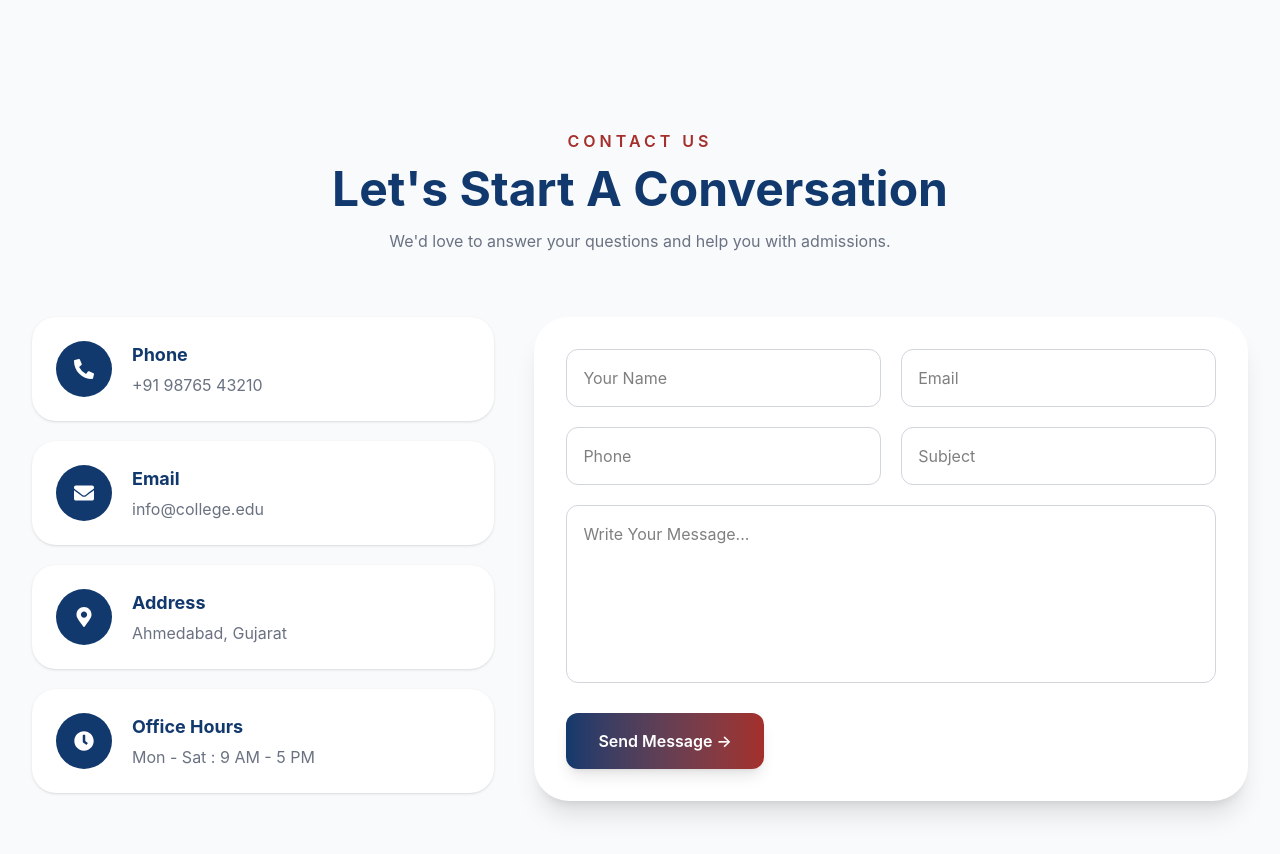
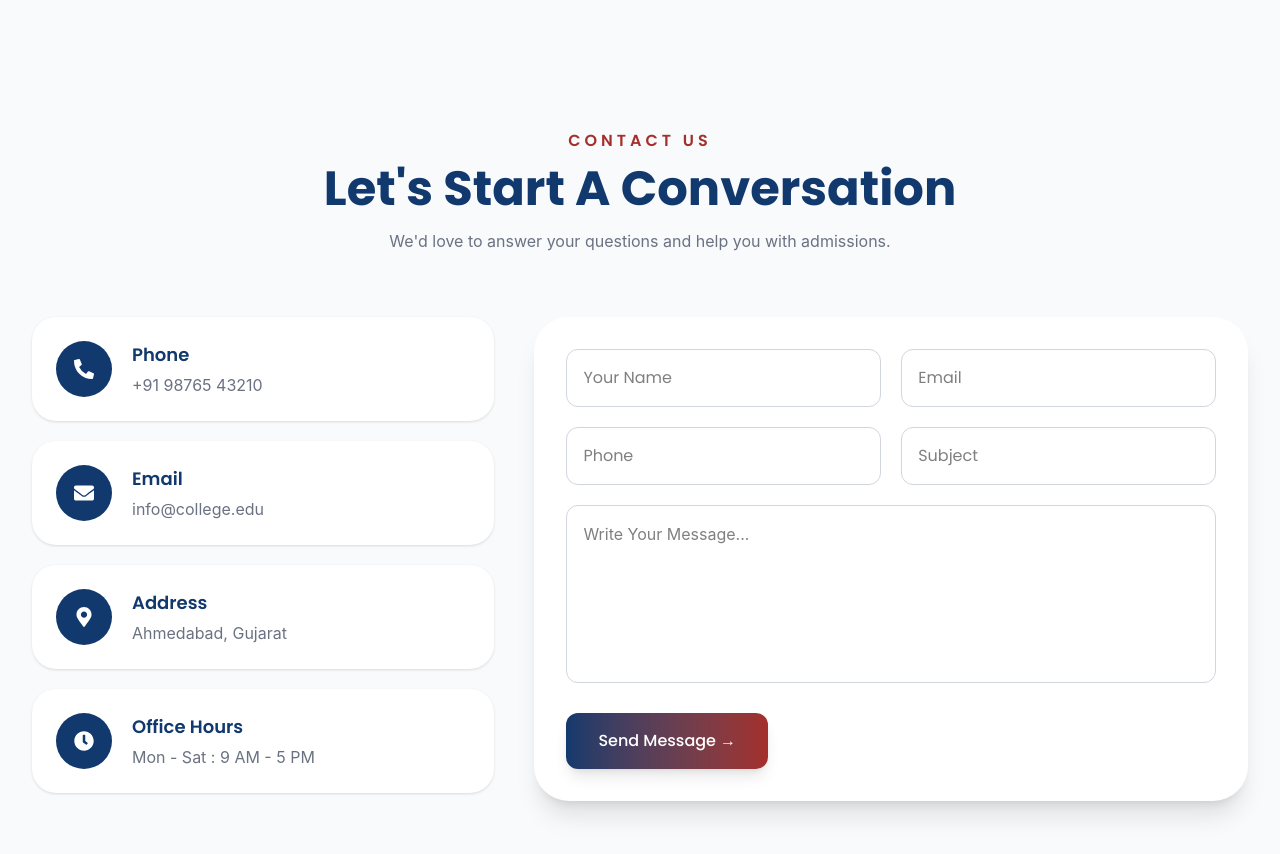
Before and after one commit to amankureshi/SVIM_College, a React (Vite) app: page / in a window 1280 px wide. Shown: the part 5080-5934 px from the top of the page. Built offline with nearby package versions, Linux system fonts and the light colour scheme.

Commit message:
style: add heading and body font classes to Contact section and code format

```diff
--- a/src/Components/Home/ContactSection.jsx
+++ b/src/Components/Home/ContactSection.jsx
@@ -41,15 +41,15 @@ export default function ContactSection() {
           transition={{ duration: 0.7 }}
           className="text-center mb-16"
         >
-          <p className="text-[#A42F2B] font-semibold uppercase tracking-[4px]">
+          <p className="text-[#A42F2B] font-semibold uppercase tracking-[4px] heading-font">
             Contact Us
           </p>
 
-          <h2 className="text-5xl font-bold text-[#12396d] mt-3">
+          <h2 className="text-5xl font-bold text-[#12396d] mt-3 heading-font">
             Let's Start A Conversation
           </h2>
 
-          <p className="text-gray-500 mt-4">
+          <p className="text-gray-500 mt-4 body-font">
             We'd love to answer your questions and help you with admissions.
           </p>
         </motion.div>
@@ -74,11 +74,11 @@ export default function ContactSection() {
                 </div>
 
                 <div>
-                  <h3 className="font-bold text-[#12396d] text-lg">
+                  <h3 className="font-semibold text-[#12396d] text-lg heading-font">
                     {item.title}
                   </h3>
 
-                  <p className="text-gray-500 mt-1">{item.value}</p>
+                  <p className="text-gray-500 mt-1 body-font">{item.value}</p>
                 </div>
               </div>
             ))}
@@ -93,7 +93,7 @@ export default function ContactSection() {
             transition={{ duration: 0.8 }}
             className="lg:col-span-3 bg-white rounded-[35px] p-8 shadow-xl"
           >
-            <div className="grid md:grid-cols-2 gap-5">
+            <div className="grid md:grid-cols-2 gap-5 heading-font">
               <input
                 type="text"
                 placeholder="Your Name"
@@ -125,22 +125,7 @@ export default function ContactSection() {
               className="border border-gray-300 rounded-xl p-4 w-full mt-5 resize-none outline-none focus:border-[#A42F2B]"
             ></textarea>
 
-            <button
-              className="
-              mt-6
-              bg-gradient-to-r
-              from-[#12396d]
-              to-[#A42F2B]
-              text-white
-              px-8
-              py-4
-              rounded-xl
-              font-semibold
-              hover:scale-105
-              duration-300
-              shadow-lg
-              "
-            >
+            <button className="mt-6 bg-gradient-to-r from-[#12396d] to-[#A42F2B] text-white px-8 py-4 rounded-xl font-medium hover:scale-105 duration-300 shadow-lg heading-font">
               Send Message →
             </button>
           </motion.div>
```
